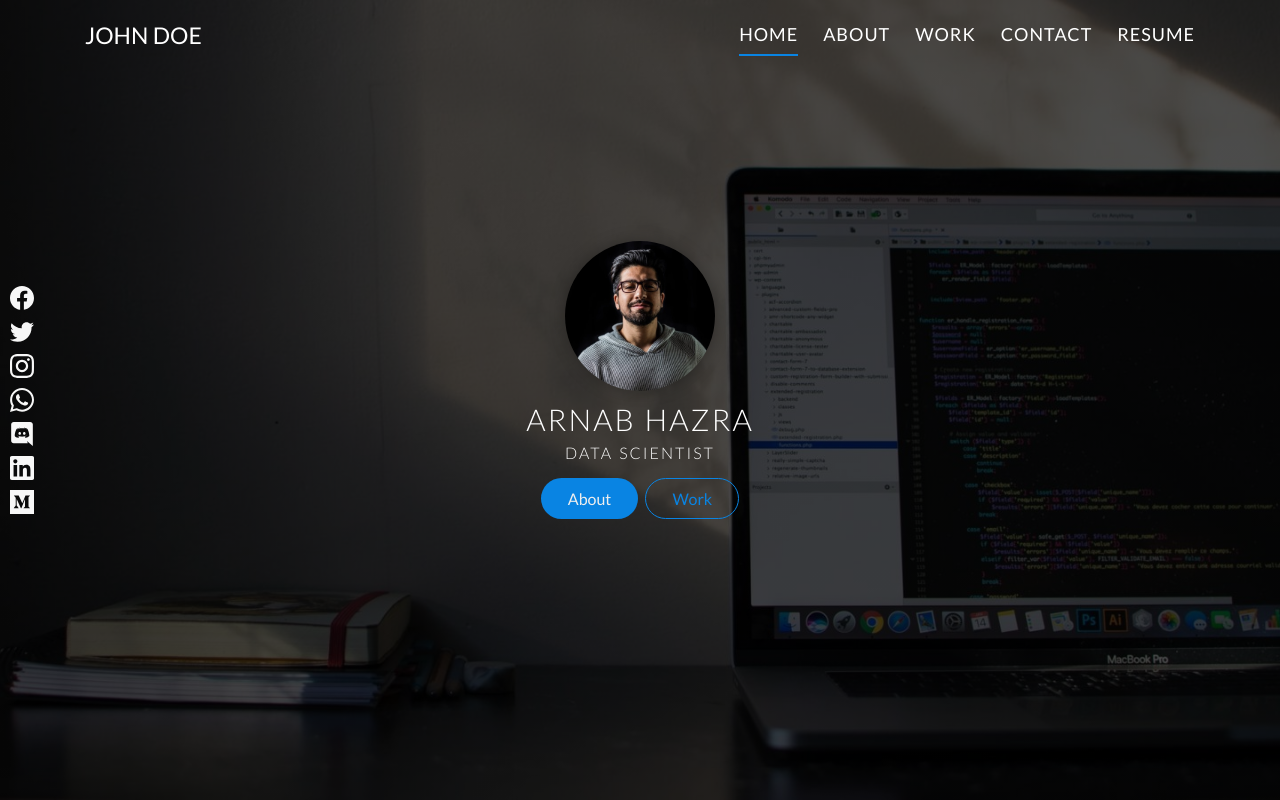
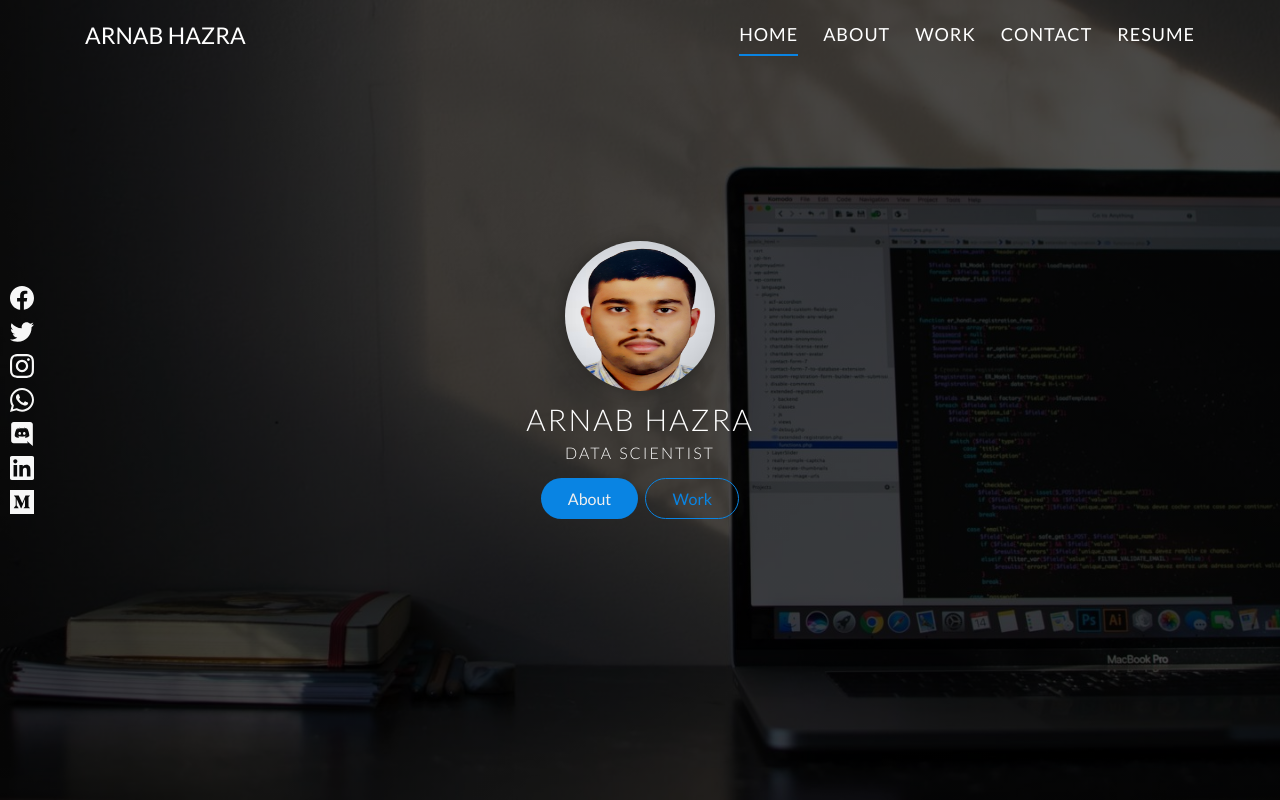
Before and after one commit to ArnabIITM/ArnabIITM.github.io, a website: page index.html in a window 1280 px wide. Shown: the top 800 px of the page. Drawn offline with Linux system fonts and the light colour scheme; files whose address does not match are found by name.

Commit message:
Update index.html

```diff
--- a/index.html
+++ b/index.html
@@ -23,7 +23,7 @@
             <!-- Top fixed navbar -->
             <nav class="navbar navbar-top navbar-expand-md navbar-dark header__navbar">
                 <div class="container-lg">
-                    <a class="navbar-brand" href="#">John Doe</a>
+                    <a class="navbar-brand" href="#">Arnab Hazra</a>
                     <button class="navbar-toggler" type="button" data-toggle="collapse"
                         data-target="#navbarTopCollapsible" aria-controls="navbarTopCollapsible" aria-expanded="false"
                         aria-label="Toggle navigation">
@@ -55,7 +55,7 @@
             <!-- Centered content -->
             <div class="header__content">
                 <div class="header__img-box">
-                    <img src="./img/developer.jpg" alt="Arnab Hazra" class="header__img">
+                    <img src="./img/Arnab Hazra-Photo.jpg" alt="Arnab Hazra" class="header__img">
                 </div>
                 <h1 class="heading-primary">
                     <span class="heading-primary--main">Arnab Hazra</span>
```
